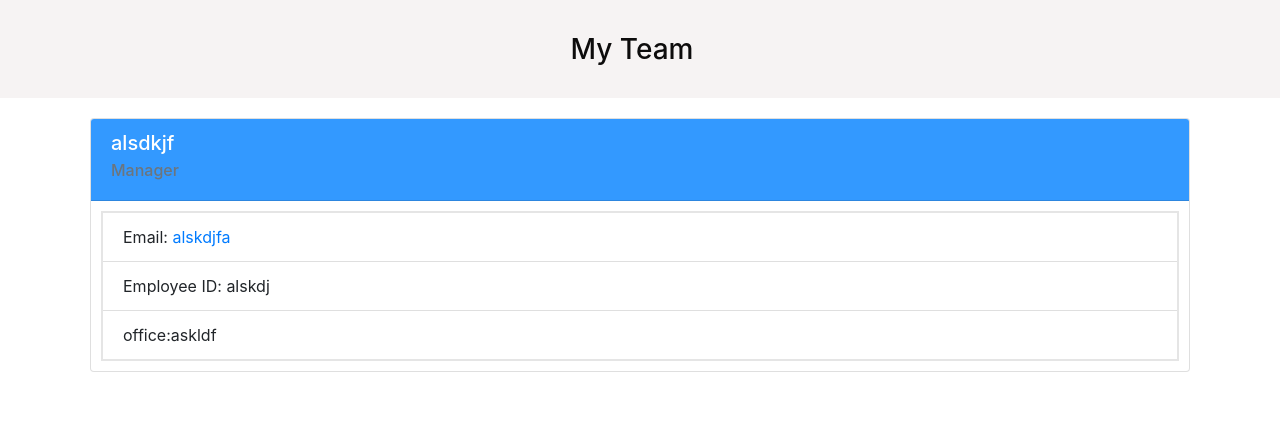
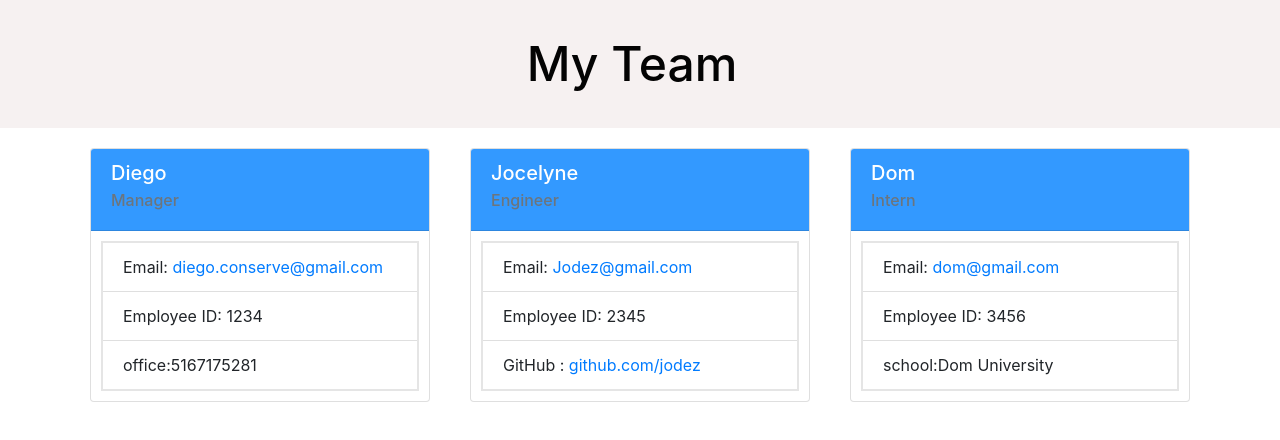
Before and after one commit to DiegoServe/Team-Profile-Generator, a website: page dist/index.html in a window 1280 px wide. Drawn offline with nearby package versions, Linux system fonts and the light colour scheme.

Commit message:
final touches

```diff
--- a/dist/index.html
+++ b/dist/index.html
@@ -27,13 +27,39 @@
 
          <div class="card col" style="width: 18rem;">
          <div class="card-body card-header">
-             <h5 class="card-title">alsdkjf</h5>
+             <h5 class="card-title">Diego</h5>
              <h6 class="card-subtitle mb-2 text-muted">Manager</h6>
          </div>
          <ul class="list-group list-group-flush">
-             <li class="list-group-item">Email: <a href=mailto:alskdjfa>alskdjfa</a></li>
-             <li class="list-group-item">Employee ID: alskdj</li>
-             <li class="list-group-item"> office:askldf</li>
+             <li class="list-group-item">Email: <a href=mailto:diego.conserve@gmail.com>diego.conserve@gmail.com</a></li>
+             <li class="list-group-item">Employee ID: 1234</li>
+             <li class="list-group-item"> office:5167175281</li>
+
+
+         </ul>
+         </div>
+         <div class="card col" style="width: 18rem;">
+         <div class="card-body card-header">
+             <h5 class="card-title">Jocelyne</h5>
+             <h6 class="card-subtitle mb-2 text-muted">Engineer</h6>
+         </div>
+         <ul class="list-group list-group-flush">
+             <li class="list-group-item">Email: <a href=mailto:Jodez@gmail.com>Jodez@gmail.com</a></li>
+             <li class="list-group-item">Employee ID: 2345</li>
+             <li class="list-group-item"> GitHub : <a href = 'https://www.github.com/github.com/jodez'> github.com/jodez</a></li>
+
+
+         </ul>
+         </div>
+         <div class="card col" style="width: 18rem;">
+         <div class="card-body card-header">
+             <h5 class="card-title">Dom</h5>
+             <h6 class="card-subtitle mb-2 text-muted">Intern</h6>
+         </div>
+         <ul class="list-group list-group-flush">
+             <li class="list-group-item">Email: <a href=mailto:dom@gmail.com>dom@gmail.com</a></li>
+             <li class="list-group-item">Employee ID: 3456</li>
+             <li class="list-group-item"> school:Dom University</li>
 
 
          </ul>
--- a/dist/style.css
+++ b/dist/style.css
@@ -9,11 +9,11 @@ body{
     }
 .navbar-brand {
     float:none;
-    font-size: 28px;}
+    font-size: 48px;}
 
 .navbar{
-    background: rgb(246, 243, 243);
-    color: rgb(13, 12, 12);
+    background: rgb(246, 241, 241);
+    color: rgb(3, 3, 3);
 }
 
 .card{
@@ -32,7 +32,7 @@ body{
 }
 
 .text-muted {
-    color:rgb(16, 15, 15);
+    color:white;
 }
 
 .list-group{
```
